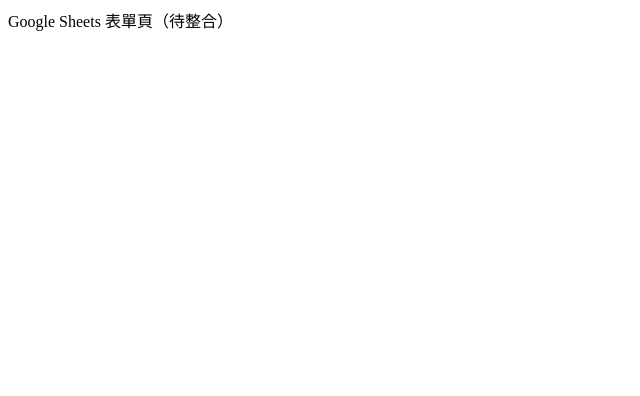
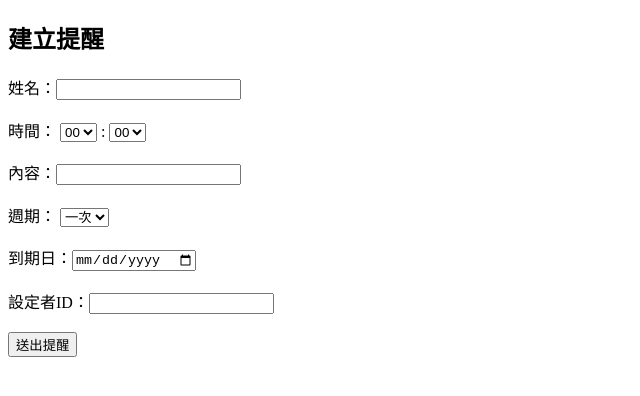
Before and after one commit to lcm171101/line-reminder-railway, a website: page form.html in a window 1280 px wide. Shown: the whole page, without its empty margins (0-640 px from the left). Drawn offline with Linux system fonts and the light colour scheme.

Commit message:
Add files via upload

```diff
--- a/form.html
+++ b/form.html
@@ -1 +1,37 @@
-<form>Google Sheets 表單頁（待整合）</form>
+
+<!DOCTYPE html>
+<html lang="zh-Hant">
+<head>
+  <meta charset="UTF-8">
+  <title>建立提醒（Google Sheets）</title>
+</head>
+<body>
+  <h2>建立提醒</h2>
+  <form action="/set-reminder" method="post">
+    姓名：<input type="text" name="name" required><br><br>
+    時間：
+    <select name="hour"><option value="00">00</option><option value="01">01</option><option value="02">02</option><option value="03">03</option><option value="04">04</option><option value="05">05</option><option value="06">06</option><option value="07">07</option><option value="08">08</option><option value="09">09</option><option value="10">10</option><option value="11">11</option><option value="12">12</option><option value="13">13</option><option value="14">14</option><option value="15">15</option><option value="16">16</option><option value="17">17</option><option value="18">18</option><option value="19">19</option><option value="20">20</option><option value="21">21</option><option value="22">22</option><option value="23">23</option></select> :
+    <select name="minute"><option value="00">00</option><option value="05">05</option><option value="10">10</option><option value="15">15</option><option value="20">20</option><option value="25">25</option><option value="30">30</option><option value="35">35</option><option value="40">40</option><option value="45">45</option><option value="50">50</option><option value="55">55</option></select><br><br>
+    內容：<input type="text" name="message" required><br><br>
+    週期：
+    <select name="repeatType">
+      <option value="once">一次</option>
+      <option value="daily">每日</option>
+      <option value="weekly">每週</option>
+      <option value="monthly">每月</option>
+    </select><br><br>
+    到期日：<input type="date" name="expireDate"><br><br>
+    設定者ID：<input type="text" name="createdBy" required><br><br>
+    <input type="hidden" name="time" id="time">
+    <button type="submit">送出提醒</button>
+  </form>
+
+  <script>
+    document.querySelector("form").addEventListener("submit", function() {
+      const hour = document.querySelector("select[name='hour']").value;
+      const minute = document.querySelector("select[name='minute']").value;
+      document.getElementById("time").value = hour + ":" + minute;
+    });
+  </script>
+</body>
+</html>
```
